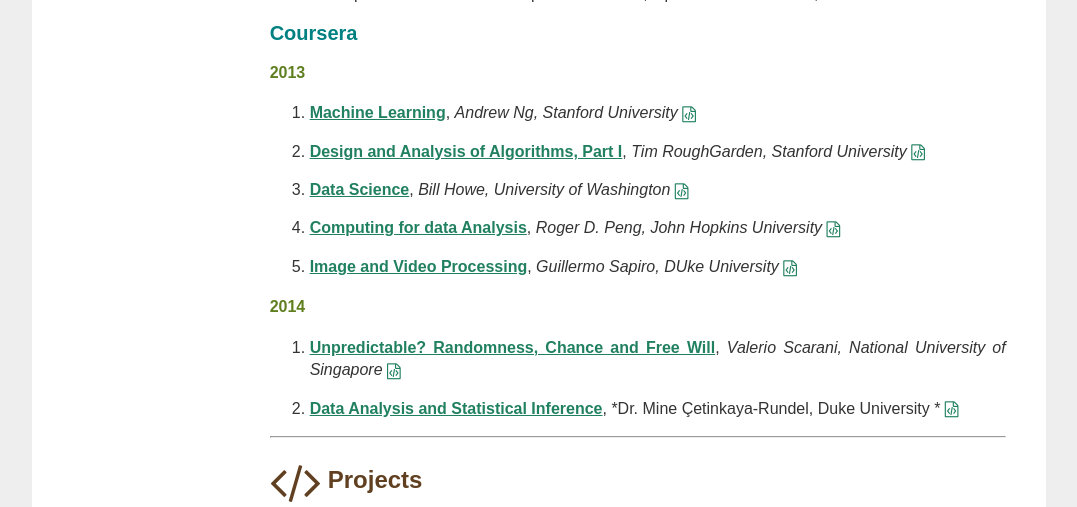
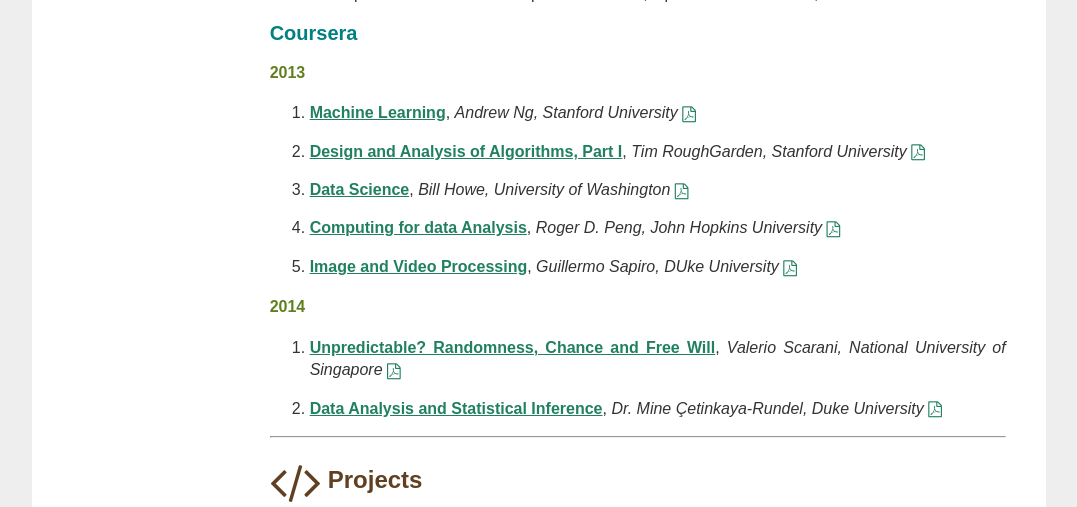
Before and after one commit to bistaumanga/bistaumanga.github.com, a Jekyll site: the page built from about.md, in a window 1280 px wide. Shown: the part 944-1451 px from the top of the page, without its empty margins (101-1178 px from the left). Built offline with Jekyll 4.4.1, drawn with Linux system fonts in a browser that asks for light colours; nearby versions of some CDN libraries; formulas are drawn with MathJax 3; comment, search, counter and statistics services are not loaded; some of the changed lines change nothing that is shown.

Commit message:
small fixes

```diff
--- a/_includes/header.html
+++ b/_includes/header.html
@@ -1,6 +1,4 @@
 <div class=author-info>
-
-
     <img src="{{ site.author_image_path }}" class=author-image />
     <h1 class=author-name><a href=/>{{ site.author_name }}</a></h1>
     <div class=nav>
--- a/_layouts/default.html
+++ b/_layouts/default.html
@@ -68,8 +68,6 @@
 
   </div>
 
-
-
   <div class="container pure-g">
     <div class=pure-u-1-5>
       {% include header.html %}
--- a/about.md
+++ b/about.md
@@ -40,21 +40,21 @@
 
 #### 2013
 
-1. [**Machine Learning**](https://www.coursera.org/course/ml), *Andrew Ng, Stanford University* [<i class="fa fa-file-code-o"></i>](https://www.dropbox.com/s/ekv2spnt4x07ogm/machinelearning.pdf)
+1. [**Machine Learning**](https://www.coursera.org/course/ml), *Andrew Ng, Stanford University* [<i class="fa fa-file-pdf-o"></i>](https://www.dropbox.com/s/ekv2spnt4x07ogm/machinelearning.pdf)
 
-2. [**Design and Analysis of Algorithms, Part I**](https://www.coursera.org/course/algo), *Tim RoughGarden, Stanford University* [<i class="fa fa-file-code-o "></i>](https://www.dropbox.com/s/w83mcmpvpa6owce/ADA%201.pdf)
+2. [**Design and Analysis of Algorithms, Part I**](https://www.coursera.org/course/algo), *Tim RoughGarden, Stanford University* [<i class="fa fa-file-pdf-o "></i>](https://www.dropbox.com/s/w83mcmpvpa6owce/ADA%201.pdf)
 
-3. [**Data Science**](https://www.coursera.org/course/datasci), *Bill Howe, University of Washington* [<i class="fa fa-file-code-o"></i>](https://www.dropbox.com/s/fuy5re22eyefj80/datascience.pdf)
+3. [**Data Science**](https://www.coursera.org/course/datasci), *Bill Howe, University of Washington* [<i class="fa fa-file-pdf-o"></i>](https://www.dropbox.com/s/fuy5re22eyefj80/datascience.pdf)
 
-4. [**Computing for data Analysis**](https://www.coursera.org/course/compdata), *Roger D. Peng, John Hopkins University* [<i class="fa fa-file-code-o "></i>](https://www.dropbox.com/s/cvkzx6dck94qe21/computing%20for%20data%20analysis.pdf)
+4. [**Computing for data Analysis**](https://www.coursera.org/course/compdata), *Roger D. Peng, John Hopkins University* [<i class="fa fa-file-pdf-o "></i>](https://www.dropbox.com/s/cvkzx6dck94qe21/computing%20for%20data%20analysis.pdf)
 
-5. [**Image and Video Processing**](https://www.coursera.org/course/images), *Guillermo Sapiro, DUke University* [<i class="fa fa-file-code-o "></i>](https://www.dropbox.com/s/nv9adcygj1ph5o6/image%20and%20video%20processing.pdf)
+5. [**Image and Video Processing**](https://www.coursera.org/course/images), *Guillermo Sapiro, DUke University* [<i class="fa fa-file-pdf-o "></i>](https://www.dropbox.com/s/nv9adcygj1ph5o6/image%20and%20video%20processing.pdf)
 
 #### 2014
 
-6. [**Unpredictable? Randomness, Chance and Free Will**](https://www.coursera.org/course/randomness), *Valerio Scarani, National University of Singapore* [<i class="fa fa-file-code-o "></i>](https://www.dropbox.com/s/b0nfegpbb24p24h/Coursera%20randomness%202014.pdf)
+6. [**Unpredictable? Randomness, Chance and Free Will**](https://www.coursera.org/course/randomness), *Valerio Scarani, National University of Singapore* [<i class="fa fa-file-pdf-o "></i>](https://www.dropbox.com/s/b0nfegpbb24p24h/Coursera%20randomness%202014.pdf)
 
-7. [**Data Analysis and Statistical Inference**](https://www.coursera.org/course/statistics), *Dr. Mine Çetinkaya-Rundel, Duke University * [<i class="fa fa-file-code-o "></i>](https://www.dropbox.com/s/l00avomjt2jcidx/Coursera%20statistics%202014.pdf)
+7. [**Data Analysis and Statistical Inference**](https://www.coursera.org/course/statistics), *Dr. Mine Çetinkaya-Rundel, Duke University* [<i class="fa fa-file-pdf-o "></i>](https://www.dropbox.com/s/l00avomjt2jcidx/Coursera%20statistics%202014.pdf)
 
 ____
 
```
